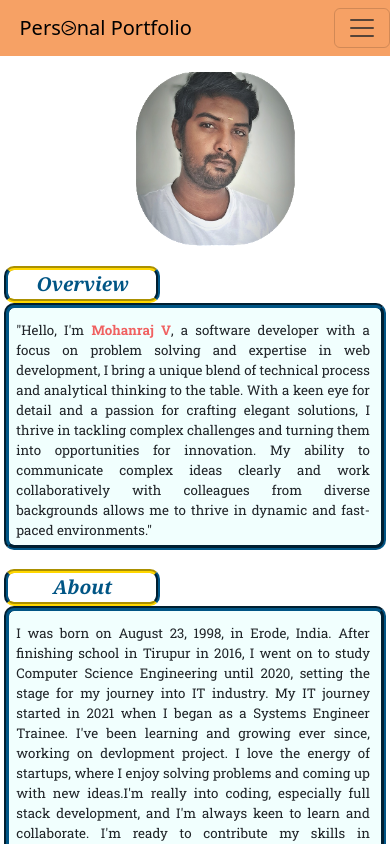
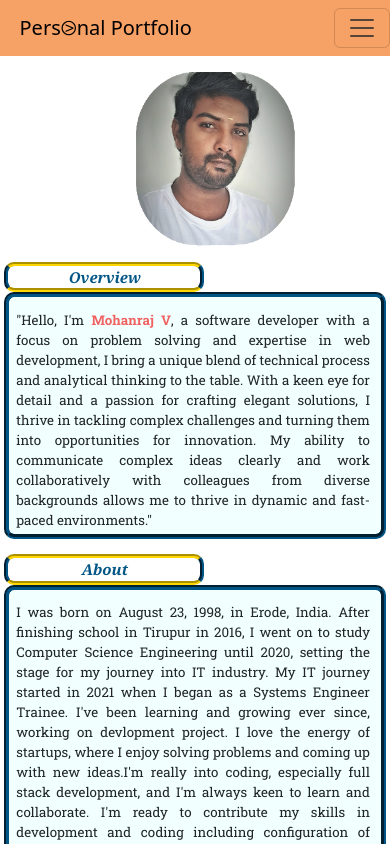
Before and after one commit to Mohanraj-VD/Mohan_Portfolio, a React (Create React App) app: page / in a window 390 px wide. Shown: the top 844 px of the page. Built offline with nearby package versions, Linux system fonts and the light colour scheme.

Commit message:
styles changes

```diff
--- a/src/Styles/Education.css
+++ b/src/Styles/Education.css
@@ -24,7 +24,7 @@
 .cd {
     margin-left: 2em;
     font-weight: bolder;
-    font-size: 25px;
+    font-size: 18px;
     text-align: center;
     font-style: italic;
     width: 15%;
@@ -115,7 +115,7 @@
     font-style: normal;
 }
 
-@media only screen and (max-width: 800px) {
+@media only screen and (max-width: 800px) and (min-width: 50px){
     #table {
         margin-left: 0%;
         width: 98%;
@@ -126,16 +126,17 @@
     .cd {
 
         font-weight: bolder;
-        font-size: larger;
+        font-size: 15px;
         text-align: center;
         margin-left: 1%;
-        width: 40%;
+        width: 200px;
     }
 
     .cd1 {
         margin-left: 1%;
         text-align: center;
         width: 35%;
+        grid-row: inherit;
     }
 
     #tcell1 {
--- a/src/Styles/Navbar.css
+++ b/src/Styles/Navbar.css
@@ -60,21 +60,19 @@
 @media only screen and (max-width: 800px) {
     #main {
         font-display: block;
-        position: inherit;
+        position: relative;
         width: 100%;
         z-index:1;
     }
 
     #pp{
         margin-left: 5%;
-        position:inherit;
     }
     #nv1 {
 
         color: #005585;
         font-weight: bold;
-        margin-left: 0%;
-        padding-left: 3%;
+        margin-left: 3%;
         width: 100%;
         text-align: left;
     }
```
